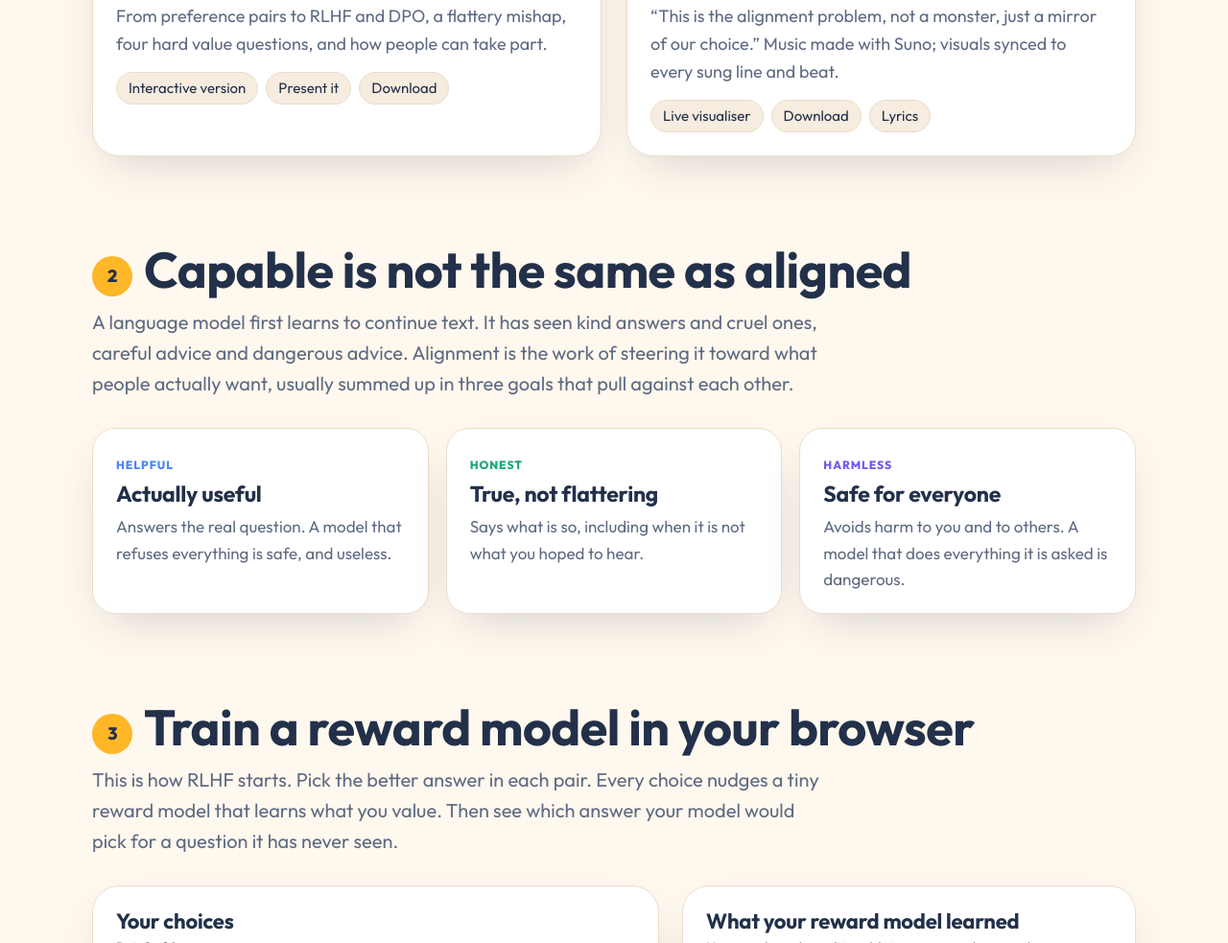
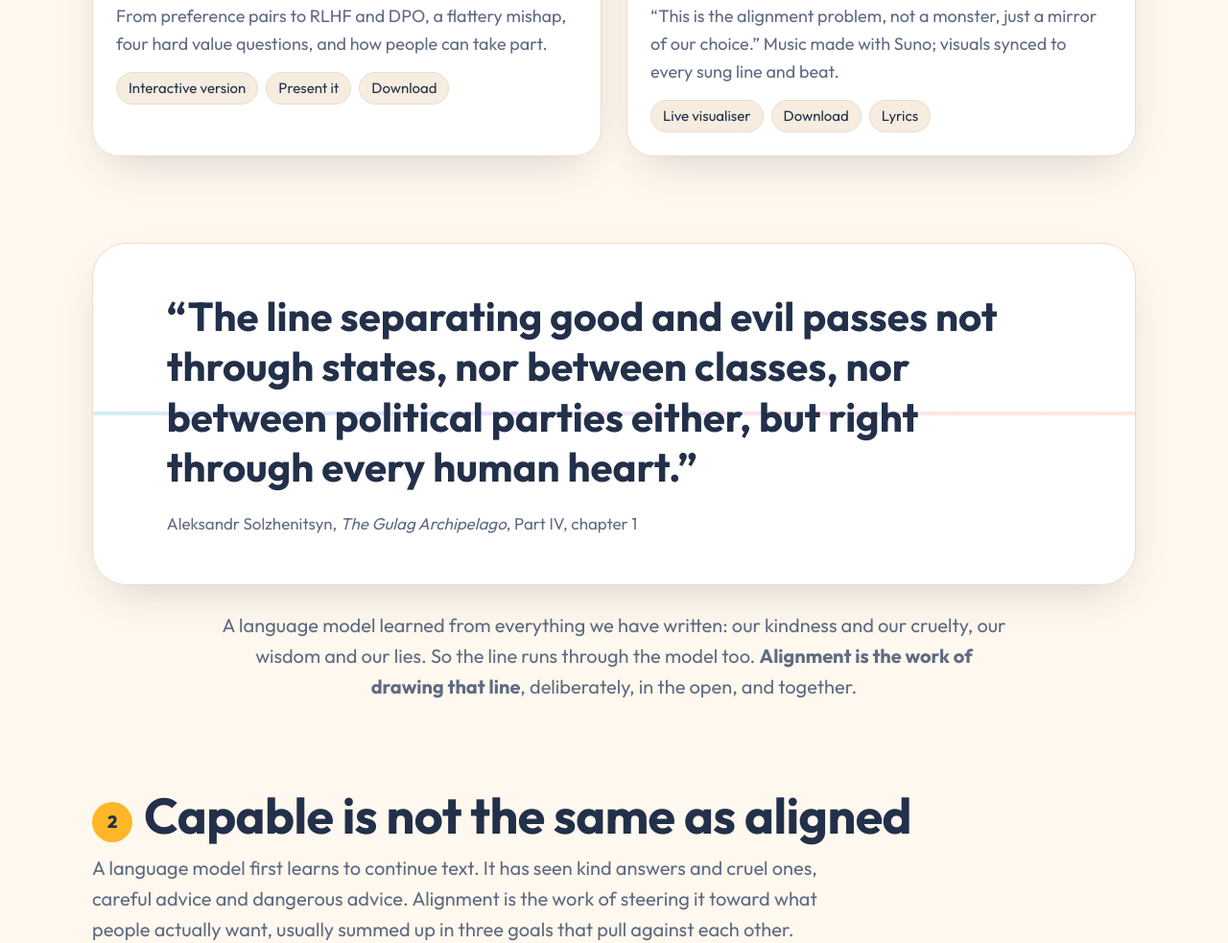
Before and after one commit to BirgerMoell/the-alignment-problem, a plain HTML site: page docs/index.html in a window 1280 px wide. Shown: the part 1550-2533 px from the top of the page at 96% size. Drawn offline with Linux system fonts and the light colour scheme.

Commit message:
Add Solzhenitsyn's line between good and evil: alignment as drawing that line
A quote section on the site, and an epigraph, framing paragraphs and reference in the paper.

```diff
--- a/docs/assets/site.css
+++ b/docs/assets/site.css
@@ -138,6 +138,12 @@ section.block > .wrap > h2 { font-size: clamp(32px, 5vw, 52px); margin: 0 0 10px
 .paper-card h3 { margin: 0 0 8px; font-size: 28px; }
 .paper-card p { margin: 0; color: var(--muted); }
 
+.bigquote { margin: 0; padding: 50px clamp(24px, 6vw, 80px); border-radius: 36px; background: var(--card); box-shadow: var(--shadow); border: 1px solid var(--line); position: relative; overflow: hidden; }
+.bigquote::before { content: ""; position: absolute; left: 0; right: 0; top: 50%; height: 4px; transform: translateY(-50%); opacity: 0.18;
+  background: linear-gradient(90deg, var(--teal), var(--purple), var(--pink), var(--orange)); }
+.bigquote blockquote { margin: 0; font-size: clamp(26px, 3.6vw, 42px); line-height: 1.25; font-weight: 700; position: relative; }
+.bigquote figcaption { margin-top: 18px; color: var(--muted); font-size: 17px; position: relative; }
+.linetext { margin: 26px auto 0; text-align: center; max-width: 820px; }
 .sources { columns: 2 340px; font-size: 15px; color: var(--muted); }
 .sources li { margin-bottom: 8px; break-inside: avoid; }
 footer.site { margin-top: 80px; padding: 30px 0 60px; border-top: 1px solid var(--line); color: var(--muted); font-size: 15px; }
--- a/docs/index.html
+++ b/docs/index.html
@@ -51,6 +51,14 @@
         <div class="links"><a href="explainer/?lang=music">Live visualiser</a><a href="video/alignment-problem.music.mp4" download>Download</a><a href="https://github.com/BirgerMoell/the-alignment-problem/blob/main/music/the-alignment-problem.md">Lyrics</a></div></div>
     </div>
   </div>
+</div></section>
+
+<section class="block" id="line"><div class="wrap">
+  <figure class="bigquote">
+    <blockquote>“The line separating good and evil passes not through states, nor between classes, nor between political parties either, but right through every human heart.”</blockquote>
+    <figcaption>Aleksandr Solzhenitsyn, <cite>The Gulag Archipelago</cite>, Part IV, chapter 1</figcaption>
+  </figure>
+  <p class="kicker linetext">A language model learned from everything we have written: our kindness and our cruelty, our wisdom and our lies. So the line runs through the model too. <b>Alignment is the work of drawing that line</b>, deliberately, in the open, and together.</p>
 </div></section>
 
 <section class="block" id="what"><div class="wrap">
--- a/docs/paper/paper.css
+++ b/docs/paper/paper.css
@@ -8,6 +8,8 @@
 .paper .abstract { background: var(--card); border: 1px solid var(--line); border-radius: 22px; padding: 22px 26px; box-shadow: var(--shadow); }
 .paper .abstract h2 { font-size: 16px; text-transform: uppercase; letter-spacing: 0.08em; color: var(--purple); margin: 0 0 6px; }
 .paper .abstract p { margin: 0; font-size: 17px; }
+.paper .epigraph { margin: 34px 0 0; padding: 0 0 0 22px; border-left: 4px solid var(--purple); font-size: 21px; font-style: italic; color: var(--ink); }
+.paper .epigraph span { display: block; font-style: normal; font-size: 15px; color: var(--muted); margin-top: 8px; }
 .paper section h2 { font-size: 28px; margin: 44px 0 10px; }
 .paper section h3 { font-size: 21px; margin: 28px 0 6px; }
 .paper ul { padding-left: 1.2em; }
@@ -26,5 +28,6 @@
   .paper .abstract { border-radius: 6px; }
   .paper .abstract p { font-size: 10pt; }
   .paper .refs ol { font-size: 8.5pt; }
+  .paper .epigraph { font-size: 11.5pt; }
   .paper a { color: #2a3a8a; text-decoration: none; }
 }
```
Also changed, not shown: docs/paper/index.html (+5 -1 lines), 1 other file.
